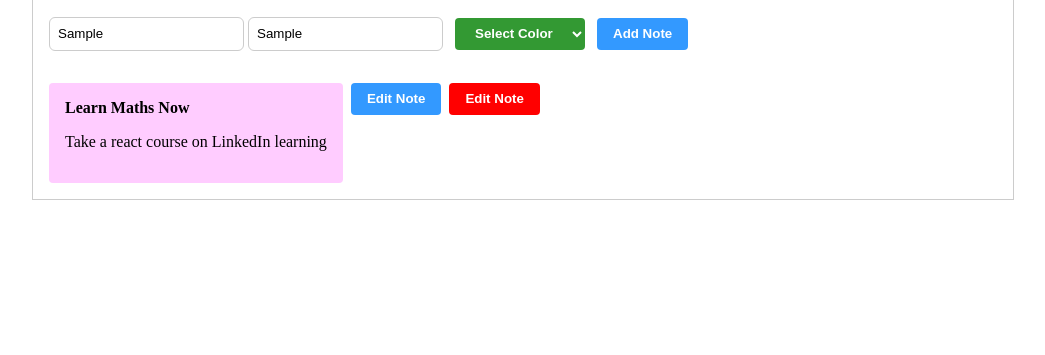
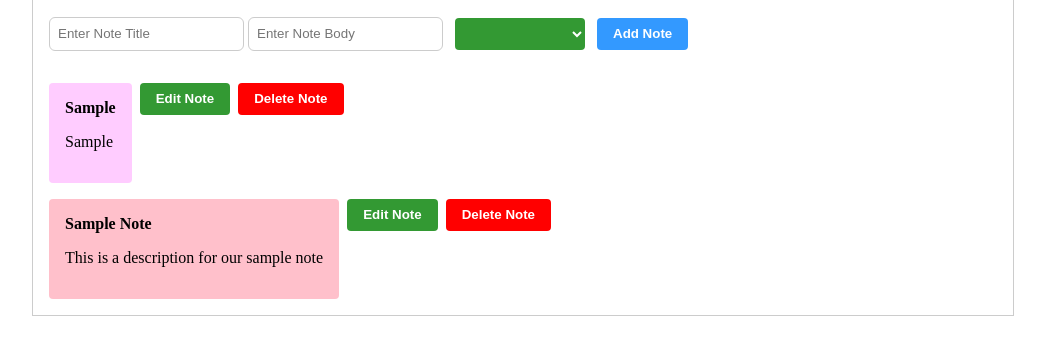
Before and after one commit to Manirmaths/ManirWeb, a plain HTML site: page index.html in a window 1280 px wide. Both pictures are taken after typing "Sample", "Sample" into the empty fields and a click on the button "Add Note". Shown: the part 75-430 px from the top of the page, without its empty margins (117-1162 px from the left). Drawn offline with Linux system fonts and the light colour scheme.

Commit message:
Completed the maths app functionalities

```diff
--- a/index.html
+++ b/index.html
@@ -22,15 +22,9 @@
     <button type="button" class="add">Add Note</button>
 </div>
     <div class="notesDiv">
-    <div class="note">
-        <div class="text">
-            <b>Learn Maths Now</b>
-            <p>Take a react course on LinkedIn learning</p>
-        </div>
-        <button class = "add">Edit Note</button>
-        <button class = "delete">Edit Note</button>
+
     </div>
     </div>
-    </div>
+    <script src="index.js"></script>
 </body>
 </html>
--- a/index.js
+++ b/index.js
@@ -0,0 +1,111 @@
+let notes = [
+	{
+		id: new Date(),
+		title: 'Sample Note',
+		body: 'This is a description for our sample note',
+		bgColor: 'pink'
+	}
+]
+
+const createElement = (tag, classes = []) => {
+	const element = document.createElement(tag);
+	classes.forEach(cl => {
+		element.classList.add(cl);
+	})
+	return element;
+}
+
+const createNoteView = (note) => {
+	const noteDiv = createElement('div', ['note']);
+	noteDiv.id = note.id;
+	const textDiv = createElement('div', ['text']);
+	textDiv.style.background = note.bgColor;
+	const titleP = createElement('b', ['title']);
+	titleP.innerHTML = note.title;
+	const bodyP = createElement('p', ['body']);
+	bodyP.innerHTML = note.body;
+	const editButton = createElement('button', ['edit']);
+	editButton.innerHTML = 'Edit Note';
+	const deleteButton = createElement('button', ['delete']);
+	deleteButton.innerHTML = 'Delete Note';
+
+	textDiv.append(titleP)
+	textDiv.append(bodyP)
+	noteDiv.append(textDiv)
+	noteDiv.append(editButton)
+	noteDiv.append(deleteButton)
+	editButton.onclick = () => editNote(noteDiv);
+	deleteButton.onclick = () => deleteNote(noteDiv);
+	return noteDiv;
+}
+
+const cancelEdit = (noteDiv) => {
+	const titleP = noteDiv.querySelector('b.title');
+	titleP.contentEditable = false;
+	const bodyP = noteDiv.querySelector('p.body');
+	bodyP.contentEditable = false;
+	const editButton = noteDiv.querySelector('button.edit');
+	editButton.innerHTML = 'Edit Note';
+	const deleteButton = noteDiv.querySelector('button.delete');
+	deleteButton.innerHTML = 'Delete Note';
+	const note = notes.find(note => note.id == noteDiv.id);
+	titleP.innerHTML = note.title;
+	bodyP.innerHTML = note.body;
+	editButton.onclick = () => editNote(noteDiv);
+	deleteButton.onclick = () => deleteNote(noteDiv);
+}
+
+const editNote = (noteDiv, editSave = false) => {
+	const titleP = noteDiv.querySelector('b.title');
+	titleP.contentEditable = true;
+	titleP.focus();
+	const bodyP = noteDiv.querySelector('p.body');
+	bodyP.contentEditable = true;
+
+	const editButton = noteDiv.querySelector('button.edit');
+	editButton.innerHTML = 'Save Note';
+	const deleteButton = noteDiv.querySelector('button.delete');
+	deleteButton.innerHTML = 'Cancel Edit';
+	deleteButton.onclick = () => cancelEdit(noteDiv);
+	editButton.onclick = () => editNote(noteDiv, true);
+
+	if (editSave) {
+		const note = notes.find(note => note.id == noteDiv.id);
+		note.title = titleP.innerText.trim();
+		note.body = bodyP.innerText.trim();
+		deleteButton.innerHTML = 'Delete Note';
+		editButton.innerHTML = 'Edit Note';
+		titleP.contentEditable = false;
+		bodyP.contentEditable = false;
+		editButton.onclick = () => editNote(noteDiv);
+		deleteButton.onclick = () => deleteNote(noteDiv);
+	}
+}
+
+const saveNote = () => {
+	const titleInput = document.querySelector('input#title');
+	const bodyInput = document.querySelector('input#body');
+	const bgColorInput = document.querySelector('select');
+	const id = new Date().getTime();
+	const note = {
+		id, title: titleInput.value, body: bodyInput.value, bgColor: bgColorInput.value
+	}
+	const noteDiv = createNoteView(note);
+	notesDiv.prepend(noteDiv);
+	titleInput.value = '';
+	bodyInput.value = '';
+	bgColorInput.value = '';
+}
+
+const deleteNote = (noteDiv) => {
+	noteDiv.remove();
+	notes = notes.filter(note => note.id != noteDiv.id);
+}
+
+document.querySelector('button.add').onclick = () => saveNote();
+
+const notesDiv = document.querySelector('.notesDiv');
+notes.forEach(note => {
+	const noteDiv = createNoteView(note);
+	notesDiv.append(noteDiv);
+})
```
